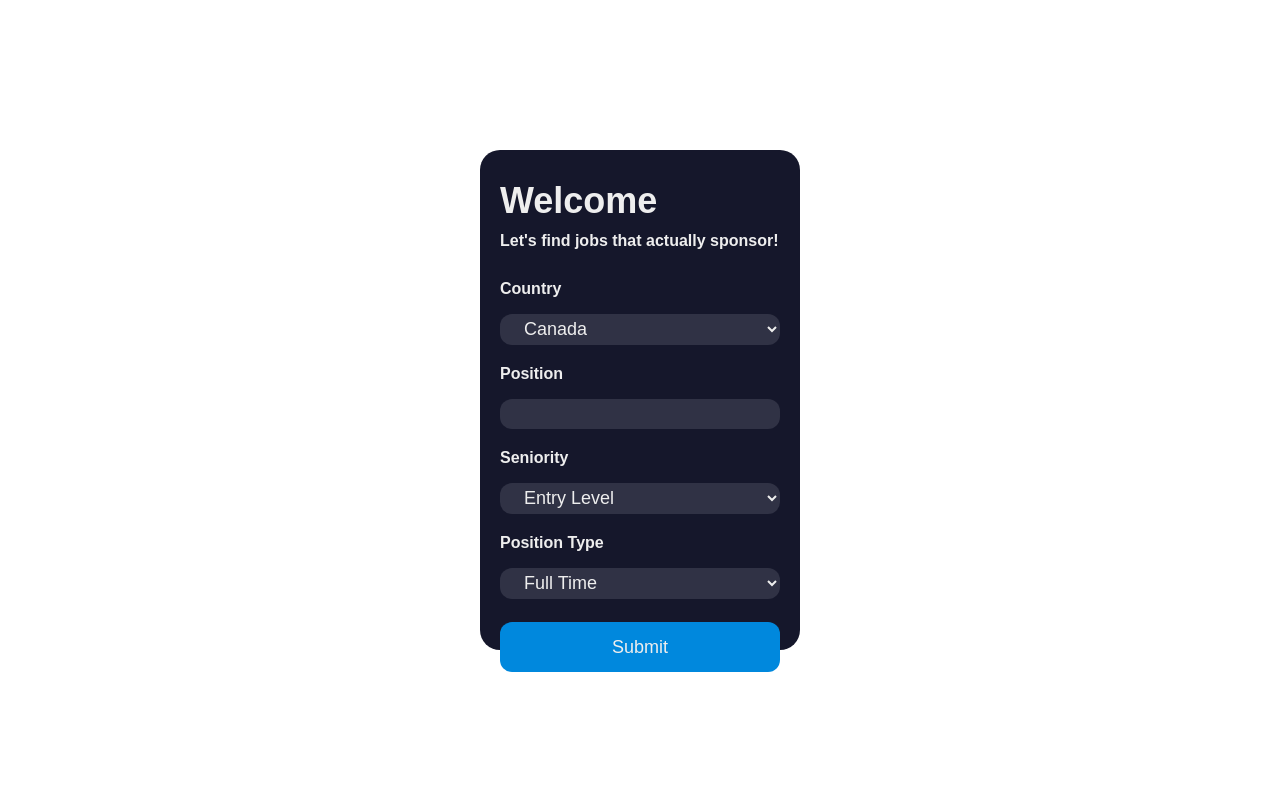
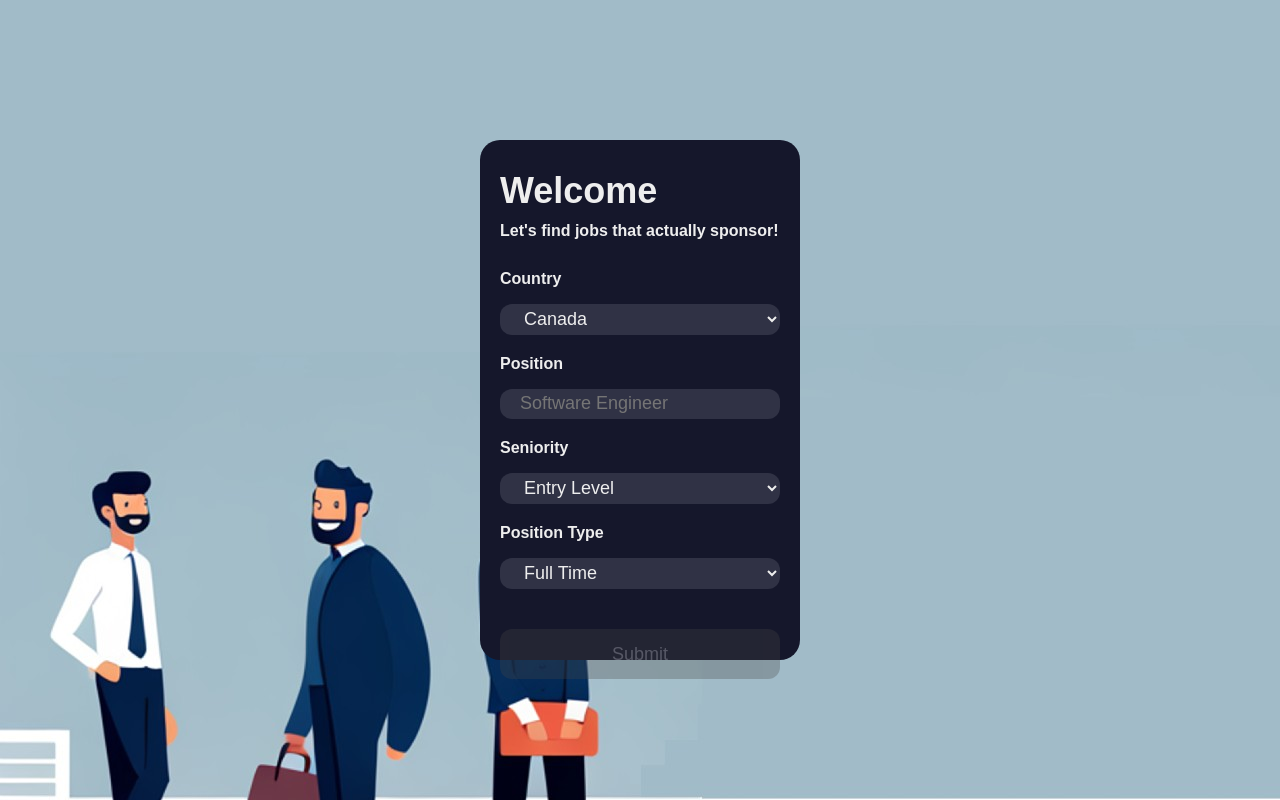
Before and after one commit to igormafelipe/company_fetcher_front_end, a React (Create React App) app: page / in a window 1280 px wide. Built offline with nearby package versions, Linux system fonts and the light colour scheme.

Commit message:
Changed background and form page. Fixed results page alignment

```diff
--- a/src/screens/form.js
+++ b/src/screens/form.js
@@ -5,7 +5,8 @@ import { useForm } from 'react-hook-form';
 import '../styles/form.css';
 
 const Form = () => {
-    const { register, handleSubmit, control } = useForm();
+    const { register, handleSubmit, formState: { isValid } } = useForm();
+    const bg_img = require('../assets/form_bg_chars.jpg');
     const navigate = useNavigate();
 
     const countryOptions = [
@@ -71,6 +72,8 @@ const Form = () => {
     };
 
     return (
+        <div class="body">
+            {/* <img src={bg_img} class="bg_char_img"/> */}
             <form onSubmit={handleSubmit(getData)} class="form">
                 <div class="title">Welcome</div>
                 <div class="subtitle">Let's find jobs that actually sponsor!</div>
@@ -88,7 +91,9 @@ const Form = () => {
                 <br/>
                 <label>
                     <p class="subtitle">Position</p>
-                <input {...register("position", { required: true })} class="input"/>
+                    <input {...register("position", { required: true })}
+                            class="input"
+                            placeholder="Software Engineer"/>
                 </label>
                 <br/>
                 <label>
@@ -112,8 +117,9 @@ const Form = () => {
                         ))}
                     </select>
                 </label>
-            <input type="submit" class="submit"/>
+                <input type="submit" class={isValid ? "submit-active" : "submit"}/>
             </form>
+        </div>
     );
 }
 
--- a/src/screens/results.js
+++ b/src/screens/results.js
@@ -7,6 +7,7 @@ import 'material-icons/iconfont/material-icons.css';
 import { Grid, IconButton, Typography } from '@mui/material';
 import PrevIcon from '@mui/icons-material/ChevronLeft';
 import NextIcon from '@mui/icons-material/ChevronRight';
+import ArrowBackIcon from '@mui/icons-material/ArrowBack';
 
 const Results = () => {
   // Columns for table
@@ -81,10 +82,14 @@ const Results = () => {
             <div class="containerStyles">
                 <ThemeProvider theme={defaultMaterialTheme}>
                     <MaterialTable
-                        title = "Found Positions"
+                        title = {<Link to="/"><ArrowBackIcon></ArrowBackIcon></Link>}
                         data = {state.data}
                         columns={columns}
-                        components={{ Pagination: (props) => { return <CustomPaginationComponent {...props} />; }, }}
+                        components={{
+                            Pagination: (props) => {
+                                return <CustomPaginationComponent {...props} />;
+                            },
+                        }}
                         options={{  searchFieldVariant: "outlined",
                                     exportButton: true,
                                     exportAllData: true,
@@ -108,9 +113,11 @@ const Results = () => {
         );
     } else {
         return (
-            <div>
-                <p>Something went wrong!</p>
-                <Link to="/">Return to home page</Link>
+            <div style={{color: "red", textAlign:"center"}}>
+                <h2>Wooops... Something went wrong</h2>
+                <Link to="/" style={{color: "white", textDecoration: "none"}}>
+                    <h3>Return to home page</h3>
+                </Link>
             </div>
         );
     }
--- a/src/styles/form.css
+++ b/src/styles/form.css
@@ -1,18 +1,28 @@
 body {
     align-items: center;
-    background-color: #000;
+    background-color: #31507E;
     display: flex;
     justify-content: center;
     height: 100vh;
+    background-image: url("../assets/bg.jpg");
 }
 
 form {
     background-color: #15172b;
     border-radius: 20px;
     box-sizing: border-box;
-    height: 500px;
+    height: 65vh;
     padding: 20px;
-    width: 320px;
+    width: 25vw;
+}
+
+.bg_char_img {
+    position: absolute;
+    z-index: -1;
+    left: 0;
+    bottom: 0;
+    width: 40vw;
+    height: 80vh;
 }
 
 .title {
@@ -46,7 +56,7 @@ body {
 }
 
 .submit {
-    background-color: #08d;
+    background-color: rgb(70, 70, 70);
     border-radius: 12px;
     border: 0;
     box-sizing: border-box;
@@ -54,12 +64,24 @@ body {
     cursor: pointer;
     font-size: 18px;
     height: 50px;
-    margin-top: 13px;
+    margin-top: 30px;
+    outline: 0;
+    text-align: center;
+    width: 100%;
+    opacity: 30%;
+}
+
+.submit-active {
+    background-color: rgb(15, 132, 227);
+    border-radius: 12px;
+    border: 0;
+    box-sizing: border-box;
+    color: #eee;
+    cursor: pointer;
+    font-size: 18px;
+    height: 50px;
+    margin-top: 30px;
     outline: 0;
     text-align: center;
     width: 100%;
 }
-
-  .submit:active {
-    background-color: #06b;
-  }
--- a/src/styles/results.css
+++ b/src/styles/results.css
@@ -1,8 +1,15 @@
-body {
+.body {
     align-items: center;
-    background-color: rgb(255, 255, 255);
+    background-color: #31507E(0, 0, 0);
     display: flex;
-    justify-content: center;
+}
+
+.containerStyles {
+    background-color: #15172b;
+    height: 100vh;
+    width: 100vw;
+    display: flex;
+    align-items: center;
 }
 
 table.mat-table {
@@ -10,3 +17,7 @@ table.mat-table {
     width: 100%;
     display: table;
 }
+
+bc {
+    font-size: 44px;
+}
```
Also changed, not shown: src/assets/bg.jpg (added), src/assets/form_bg_chars.jpg (added). Lines whose indentation alone changed are shown as unchanged.
